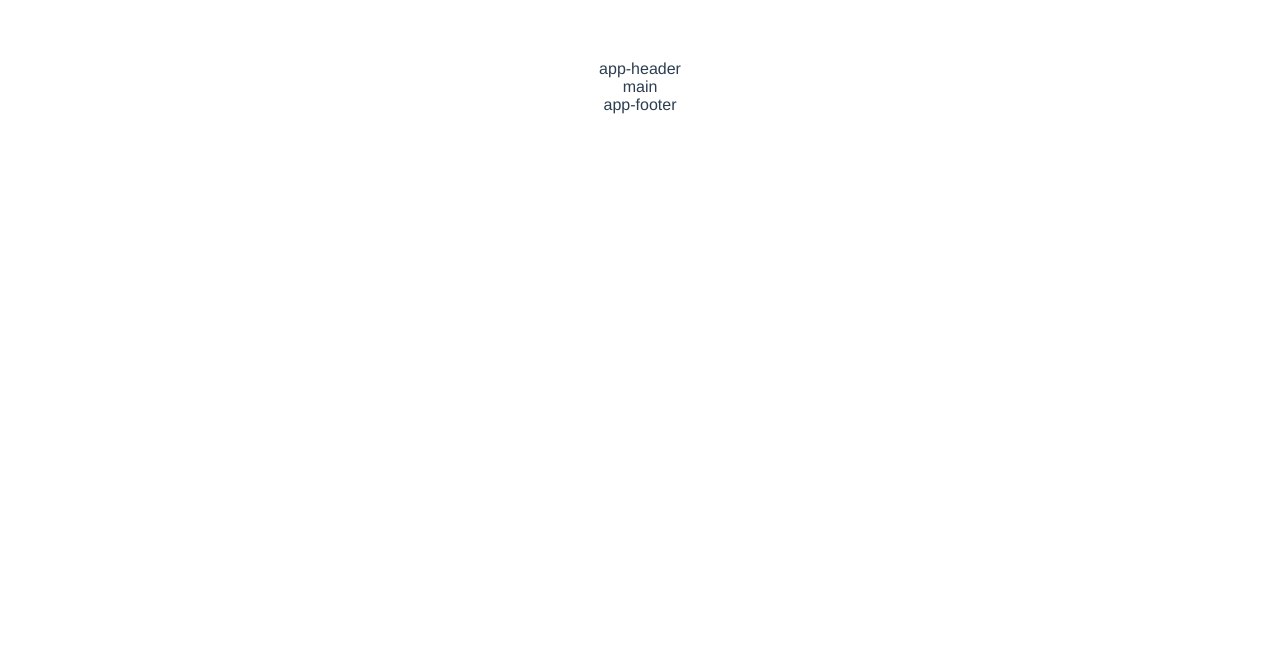
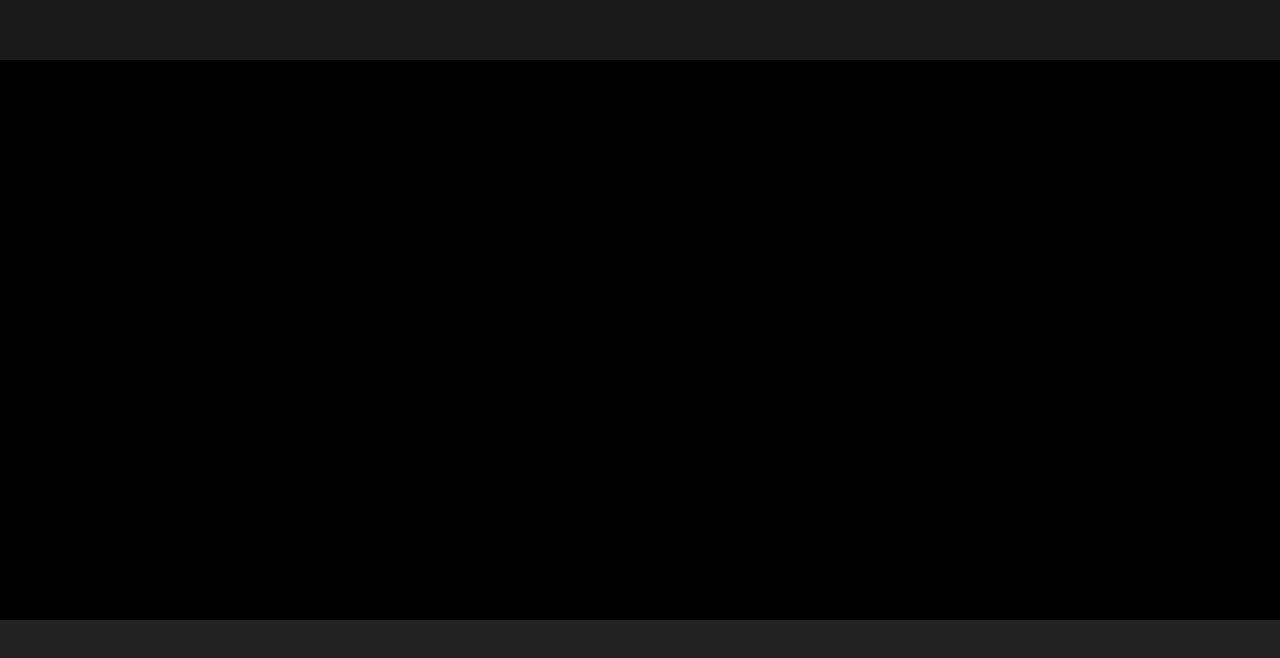
Before and after one commit to het22/vue-netflix-clone, a Vue app: page / in a window 1280 px wide. Shown: the top 658 px of the page. Built offline with nearby package versions, Linux system fonts and the light colour scheme.

Commit message:
style layout

```diff
--- a/src/App.vue
+++ b/src/App.vue
@@ -1,7 +1,7 @@
 <template>
   <div id="app">
     <app-header />
-    <main>main</main>
+    <main></main>
     <app-footer />
   </div>
 </template>
@@ -17,12 +17,22 @@ export default {
 </script>
 
 <style>
+body {
+  margin: 0;
+}
+
 #app {
-  font-family: Avenir, Helvetica, Arial, sans-serif;
+  display: flex;
+  flex-direction: column;
+  min-height: 100vh;
+  color: white;
+  background-color: black;
+  font-family: Arial, sans-serif;
   -webkit-font-smoothing: antialiased;
   -moz-osx-font-smoothing: grayscale;
-  text-align: center;
-  color: #2c3e50;
-  margin-top: 60px;
+}
+
+main {
+  flex: 1;
 }
 </style>
--- a/src/components/AppFooter.vue
+++ b/src/components/AppFooter.vue
@@ -1,5 +1,5 @@
 <template>
-  <footer>app-footer</footer>
+  <footer></footer>
 </template>
 
 <script>
@@ -7,3 +7,11 @@ export default {
   name: 'app-footer'
 };
 </script>
+
+<style>
+footer {
+  display: flex;
+  height: 180px;
+  background-color: #222;
+}
+</style>
--- a/src/components/AppHeader.vue
+++ b/src/components/AppHeader.vue
@@ -1,5 +1,5 @@
 <template>
-  <header>app-header</header>
+  <header></header>
 </template>
 
 <script>
@@ -7,3 +7,14 @@ export default {
   name: 'app-header'
 };
 </script>
+
+<style>
+header {
+  position: sticky;
+  top: 0;
+  display: flex;
+  align-items: center;
+  height: 60px;
+  background-color: rgba(255, 255, 255, 0.1);
+}
+</style>
```
